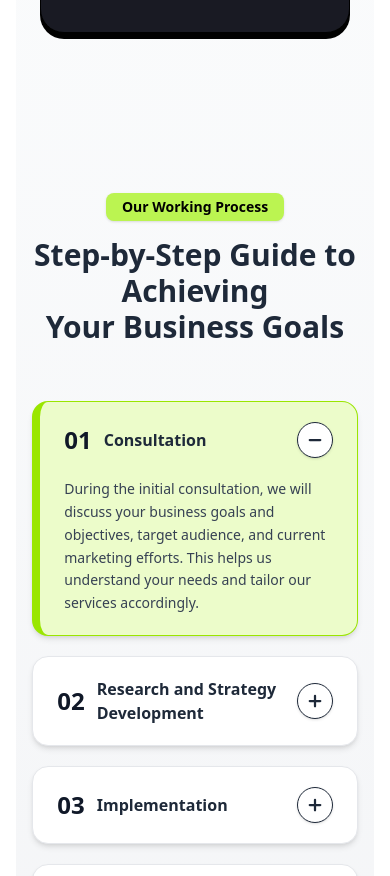
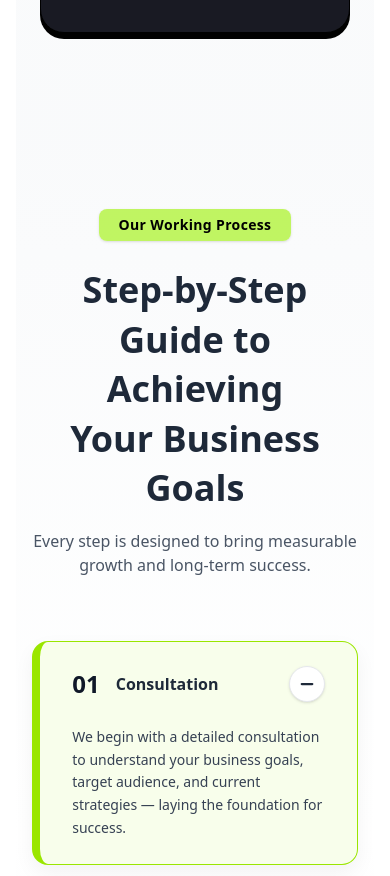
Before and after one commit to Shahariya-17/Positivius-website, a React (Vite) app: page / in a window 390 px wide. Shown: the part 6580-7456 px from the top of the page. Built offline with nearby package versions, Linux system fonts and the light colour scheme.

Commit message:
added working process section

```diff
--- a/src/Pages/Home/WorkingProcess/WorkingProcess.jsx
+++ b/src/Pages/Home/WorkingProcess/WorkingProcess.jsx
@@ -7,37 +7,37 @@ const steps = [
     id: 1,
     title: "Consultation",
     description:
-      "During the initial consultation, we will discuss your business goals and objectives, target audience, and current marketing efforts. This helps us understand your needs and tailor our services accordingly.",
+      "We begin with a detailed consultation to understand your business goals, target audience, and current strategies — laying the foundation for success.",
   },
   {
     id: 2,
     title: "Research and Strategy Development",
     description:
-      "We analyze your market, competitors, and audience to develop a data-driven marketing strategy designed for measurable success.",
+      "Our team conducts data-driven market and audience research to craft a tailored strategy that aligns perfectly with your goals.",
   },
   {
     id: 3,
     title: "Implementation",
     description:
-      "Once the strategy is finalized, we execute it through high-impact campaigns across your digital platforms.",
+      "We execute high-performance campaigns using cutting-edge tools and creative content to maximize your online impact.",
   },
   {
     id: 4,
     title: "Monitoring and Optimization",
     description:
-      "We continuously monitor performance metrics, refine tactics, and optimize campaigns for maximum ROI.",
+      "We continuously analyze key metrics, refine strategies, and optimize for maximum efficiency and ROI.",
   },
   {
     id: 5,
     title: "Reporting and Communication",
     description:
-      "We provide transparent, detailed reports so you’re always informed about performance and growth.",
+      "You’ll receive transparent, easy-to-understand performance reports and regular updates — keeping you in control at every step.",
   },
   {
     id: 6,
     title: "Continual Improvement",
     description:
-      "We believe in constant evolution — improving strategies based on insights and emerging trends.",
+      "We constantly adapt to market trends and insights, ensuring your business continues to grow and stay ahead of the competition.",
   },
 ];
 
@@ -45,52 +45,76 @@ const WorkingProcess = () => {
   const [active, setActive] = useState(1);
 
   return (
-    <div className="w-full px-4 sm:px-8 md:px-16 lg:px-32 py-16 bg-gradient-to-b from-gray-50 to-gray-100 text-gray-800">
-      {/* Title Section */}
-      <div className="text-center mb-14">
-        <span className="inline-block bg-lime-300 text-black px-4 py-1 rounded-lg text-sm font-semibold shadow-sm">
+    <div className="w-full px-4 sm:px-8 md:px-16 lg:px-32 py-20 bg-gradient-to-b from-gray-50 via-white to-gray-100 text-gray-800 overflow-hidden">
+      {/* Header */}
+      <motion.div
+        initial={{ opacity: 0, y: 30 }}
+        whileInView={{ opacity: 1, y: 0 }}
+        transition={{ duration: 0.6, ease: "easeOut" }}
+        className="text-center mb-16"
+      >
+        <span className="inline-block bg-lime-300/90 text-black px-5 py-1.5 rounded-lg text-sm font-semibold shadow-sm tracking-wide">
           Our Working Process
         </span>
-        <h2 className="text-3xl md:text-4xl font-extrabold mt-4">
-          Step-by-Step Guide to Achieving <br /> Your Business Goals
+        <h2 className="text-4xl md:text-5xl font-extrabold mt-6 leading-snug">
+          Step-by-Step Guide to Achieving
+          <br /> Your Business Goals
         </h2>
-      </div>
+        <p className="text-gray-600 mt-4 text-base md:text-lg">
+          Every step is designed to bring measurable growth and long-term success.
+        </p>
+      </motion.div>
 
-      {/* Accordion Section */}
-      <div className="flex flex-col gap-5 max-w-3xl mx-auto">
+      {/* Process Steps */}
+      <div className="flex flex-col gap-6 max-w-3xl mx-auto">
         {steps.map((step) => (
           <motion.div
             key={step.id}
-            className={`rounded-2xl border border-gray-200 shadow-md overflow-hidden cursor-pointer transition-all duration-300 ${
+            className={`relative rounded-2xl border border-gray-200 overflow-hidden cursor-pointer backdrop-blur-sm transition-all duration-500 ${
               active === step.id
-                ? "bg-lime-100 border-l-8 border-lime-400"
-                : "bg-white hover:shadow-lg"
+                ? "bg-lime-50/80 border-l-8 border-lime-400 shadow-[0_8px_20px_rgba(0,0,0,0.05)]"
+                : "bg-white/80 hover:bg-gray-50 hover:shadow-[0_6px_15px_rgba(0,0,0,0.03)]"
             }`}
             onClick={() => setActive(active === step.id ? null : step.id)}
             whileHover={{ scale: 1.01 }}
+            transition={{ duration: 0.3, ease: "easeOut" }}
           >
-            <div className="flex justify-between items-center px-6 py-5">
-              <div className="flex items-center gap-3">
-                <h3 className="text-2xl font-bold text-gray-900">{String(step.id).padStart(2, "0")}</h3>
-                <p className="font-semibold text-gray-800">{step.title}</p>
+            <div className="flex justify-between items-center px-8 py-6">
+              <div className="flex items-center gap-4">
+                <motion.h3
+                  layout
+                  className="text-2xl md:text-3xl font-extrabold text-gray-900"
+                >
+                  {String(step.id).padStart(2, "0")}
+                </motion.h3>
+                <motion.p
+                  layout
+                  className="text-base md:text-lg font-semibold text-gray-800"
+                >
+                  {step.title}
+                </motion.p>
               </div>
-              <div className="text-gray-800 bg-white shadow-sm border rounded-full p-2">
+
+              <motion.div
+                layout
+                className="flex items-center justify-center bg-white border border-gray-200 rounded-full p-2 shadow-sm"
+              >
                 {active === step.id ? (
                   <Minus size={18} strokeWidth={3} />
                 ) : (
                   <Plus size={18} strokeWidth={3} />
                 )}
-              </div>
+              </motion.div>
             </div>
 
             <AnimatePresence>
               {active === step.id && (
                 <motion.div
-                  className="px-6 pb-5 text-sm text-gray-700 leading-relaxed"
+                  className="px-8 pb-6 text-gray-700 text-sm md:text-base leading-relaxed"
                   initial={{ opacity: 0, height: 0 }}
                   animate={{ opacity: 1, height: "auto" }}
                   exit={{ opacity: 0, height: 0 }}
-                  transition={{ duration: 0.3 }}
+                  transition={{ duration: 0.45, ease: "easeInOut" }}
                 >
                   {step.description}
                 </motion.div>
```
